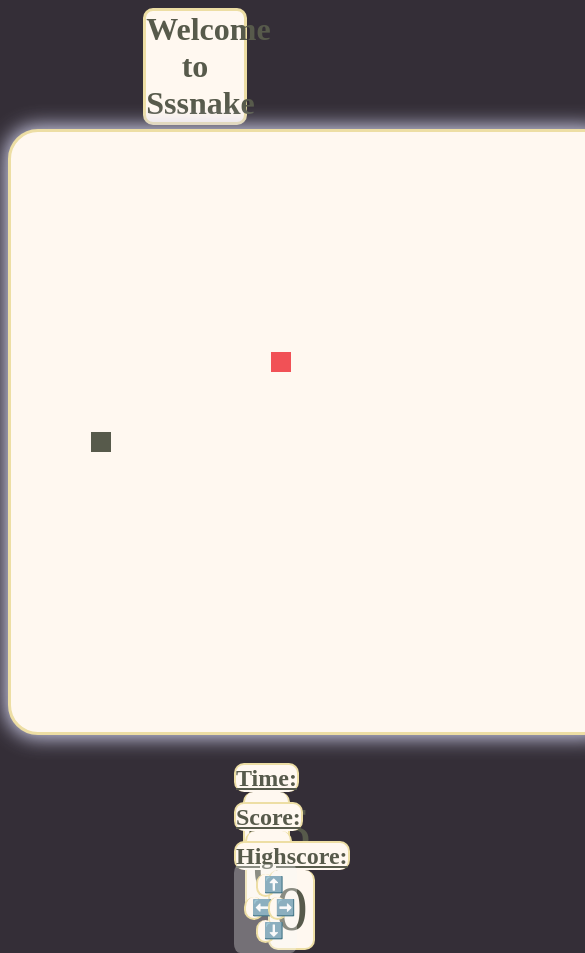
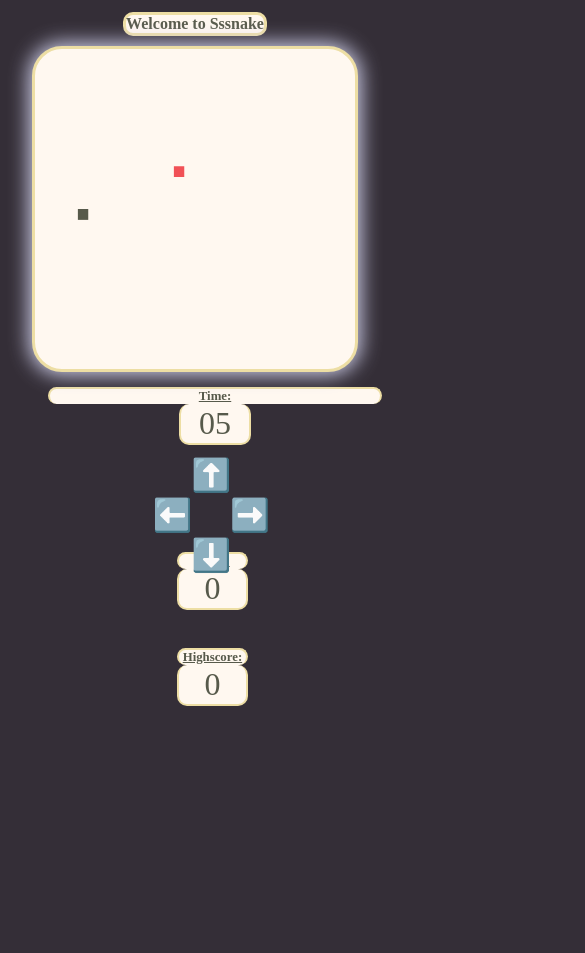
Before and after one commit to Urgensherpa28/Urgensherpa28.github.io, a plain HTML site: page index.html in a window 390 px wide. Shown: the top 953 px of the page, 585 px wide, since content can reach past the window. After the commit the page ends 844 px from the top, so only its background shows below. Drawn offline with Linux system fonts and the light colour scheme.

Commit message:
Update style.css

```diff
--- a/style.css
+++ b/style.css
@@ -34,12 +34,25 @@ h2 {
 /* GAME BOARD END */
 
 /* TIME */
-.timeContainer {
+
+.stats {
+  justify-content: space-evenly;
+}
+
+.timeScore {
+  display: inline-block;
+  position: relative;
+  margin: 10px;
+  /* margin-left: 10%;
+  margin-top: 1%; */
+  /* justify-content: space-evenly; */
+}
+/* .timeContainer {
   display: inline-block;
   position: absolute;
   margin-left: 10%;
   margin-top: 1%;
-}
+} */
 
 .time {
   border: solid 2px #eddea4;
@@ -50,7 +63,7 @@ h2 {
   display: inline-block;
   padding: 0.5vw;
   font-size: 4em;
-  width: 10vw;
+  width: 4rem;
 }
 /* TIME END */
 
@@ -71,7 +84,8 @@ h2 {
   display: inline-block;
   padding: 0.5vw;
   font-size: 4em;
-  width: 10vw;
+  /* width: 10vw; */
+  width: 4rem;
 }
 /* SCORE END */
 
@@ -92,12 +106,12 @@ h2 {
   display: inline-block;
   padding: 0.5vw;
   font-size: 4em;
-  width: 10vw;
+  /* width: 10vw; */
+  width: 4rem;
 }
 /* HIGH SCORE END*/
 
 /*ONSCREEN CONTROLS*/
-
 .btn {
   justify-content: space-between;
 }
@@ -108,48 +122,272 @@ h2 {
   margin-left: 10%;
   margin-top: 32%;
   padding: 10px;
-  background-color: rgba(245, 245, 245, 0.329);
+  /* background-color: rgba(245, 245, 245, 0.329); */
   border-radius: 10%;
 }
 
 .up {
-  border: solid 2px #eddea4;
   border-top: 0;
   border-radius: 10px;
-  color: #575a4b;
-  background-color: #fff8f0;
   display: inline-block;
   font-size: 1em;
   width: 5vw;
 }
 .down {
-  border: solid 2px #eddea4;
   border-top: 0;
   border-radius: 10px;
-  color: #575a4b;
-  background-color: #fff8f0;
   display: inline-block;
   font-size: 1em;
   width: 5vw;
 }
 .left {
-  border: solid 2px #eddea4;
   border-top: 0;
   border-radius: 10px;
-  color: #575a4b;
-  background-color: #fff8f0;
   display: inline-block;
   font-size: 1em;
   width: 5vw;
 }
 .right {
-  border: solid 2px #eddea4;
   border-top: 0;
   border-radius: 10px;
-  color: #575a4b;
-  background-color: #fff8f0;
   display: inline-block;
   font-size: 1em;
   width: 5vw;
 }
 /*ONSCREEN CONTROLS END*/
+
+/*MEDIA QUERIES*/
+
+/********** MEDIUM DEVICES **********/
+@media (min-width: 992px) and (max-width: 1199px) {
+  .welcome h1 {
+    font-size: 1.7rem;
+    display: inline-block;
+    width: auto;
+  }
+
+  #canvas {
+    height: 35em;
+    width: 35em;
+  }
+
+  h2 {
+    font-size: 1.3rem;
+  }
+
+  .timeContainer {
+    font-size: 0.8rem;
+  }
+  .scoreContainer {
+    font-size: 0.8rem;
+  }
+  .highScoreContainer {
+    font-size: 0.8rem;
+  }
+
+  .btn {
+    font-size: 0.8rem;
+    justify-content: space-evenly;
+  }
+}
+/********** MEDIUM DEVICES END **********/
+
+/********** SMALL DEVICES **********/
+
+@media (min-width: 768px) {
+  .welcome h1 {
+    font-size: 1.2rem;
+    display: inline-block;
+    width: auto;
+  }
+
+  #canvas {
+    height: 30em;
+    width: 30em;
+  }
+
+  h2 {
+    font-size: 1.1rem;
+  }
+
+  .timeContainer {
+    font-size: 0.5rem;
+    margin-left: 2.5rem;
+    margin-top: auto;
+  }
+
+  .scoreContainer {
+    font-size: 0.5rem;
+    margin-left: 2.5rem;
+    margin-top: 6rem;
+  }
+
+  .highScoreContainer {
+    font-size: 0.5rem;
+    margin-left: 2.5rem;
+    margin-top: 12rem;
+  }
+
+  .mobileControl {
+    margin-left: 2.5rem;
+    margin-top: 18rem;
+  }
+  .btn {
+    font-size: 0.8rem;
+    justify-content: space-evenly;
+  }
+}
+/********** SMALL DEVICES END **********/
+
+/********** EXTRA SMALL DEVICES **********/
+@media (max-width: 767px) {
+  .welcome h1 {
+    font-size: 1rem;
+    display: inline-block;
+    width: auto;
+  }
+
+  #canvas {
+    height: 25em;
+    width: 25rem;
+  }
+
+  h2 {
+    font-size: 1rem;
+  }
+
+  .timeContainer {
+    font-size: 0.5rem;
+    margin-left: 2.5rem;
+    margin-top: auto;
+  }
+
+  .time {
+    padding-bottom: 0.5px;
+  }
+
+  .scoreContainer {
+    font-size: 0.5rem;
+    margin-left: 2.5rem;
+    margin-top: 6rem;
+  }
+
+  .scoreBoard {
+    padding-bottom: 0.5px;
+  }
+
+  .highScoreContainer {
+    font-size: 0.5rem;
+    margin-left: 2.5rem;
+    margin-top: 12rem;
+  }
+  .highScore {
+    padding-bottom: 0.5px;
+  }
+
+  .mobileControl {
+    margin-left: 2.5rem;
+    margin-top: 18rem;
+  }
+  .btn {
+    font-size: 0.8rem;
+    justify-content: space-evenly;
+  }
+}
+/********** EXTRA SMALL DEVICES END **********/
+
+@media (min-width: 375px) and (max-width: 680px) {
+  .welcome h1 {
+    font-size: 1rem;
+    width: auto;
+    margin-bottom: 10px;
+  }
+
+  #canvas {
+    height: 20em;
+    width: 20rem;
+  }
+
+  h2 {
+    font-size: 0.8rem;
+  }
+
+  .mobileControl {
+    position: relative;
+    margin-left: 0em;
+    margin-top: auto;
+    justify-content: space-around;
+  }
+
+  .btn {
+    font-size: 2rem;
+    position: relative;
+  }
+
+  .up {
+    background-color: transparent;
+    border: none;
+    cursor: pointer;
+    text-decoration: none;
+  }
+  .down {
+    background-color: transparent;
+    border: transparent;
+    cursor: pointer;
+  }
+  .left {
+    background-color: transparent;
+    border: transparent;
+    margin-right: 25px;
+    cursor: pointer;
+  }
+  .right {
+    background-color: transparent;
+    border: transparent;
+    margin-left: 25px;
+    cursor: pointer;
+  }
+
+  /* .stats {
+    justify-content: space-evenly;
+    float: left;
+    margin-top: 21rem;
+    display: inline-block;
+    white-space: nowrap;
+    text-align: center;
+  } */
+
+  /* .timeScore {
+    display: inline-block;
+    justify-content: center;
+    position: relative;
+    display: flex;
+    font-size: 0.5rem;
+    margin-left: 1.5rem;
+    margin-top: auto;
+  } */
+  /*
+  .scoreContainer {
+    border: 1px solid black;
+    width: 5rem;
+    display: inline-block;
+
+    position: relative;
+    display: flex;
+    font-size: 0.5rem;
+    margin-left: 1.5rem;
+    margin-top: auto;
+  } */
+
+  /* .highScoreContainer {
+    border: 1px solid black;
+    width: 5rem;
+    display: inline-block;
+    display: flex;
+    font-size: 0.5rem;
+    margin-left: 2.5rem;
+    margin-top: 12rem;
+  } */
+}
+
+/*MEDIA QUERIES END*/
```
